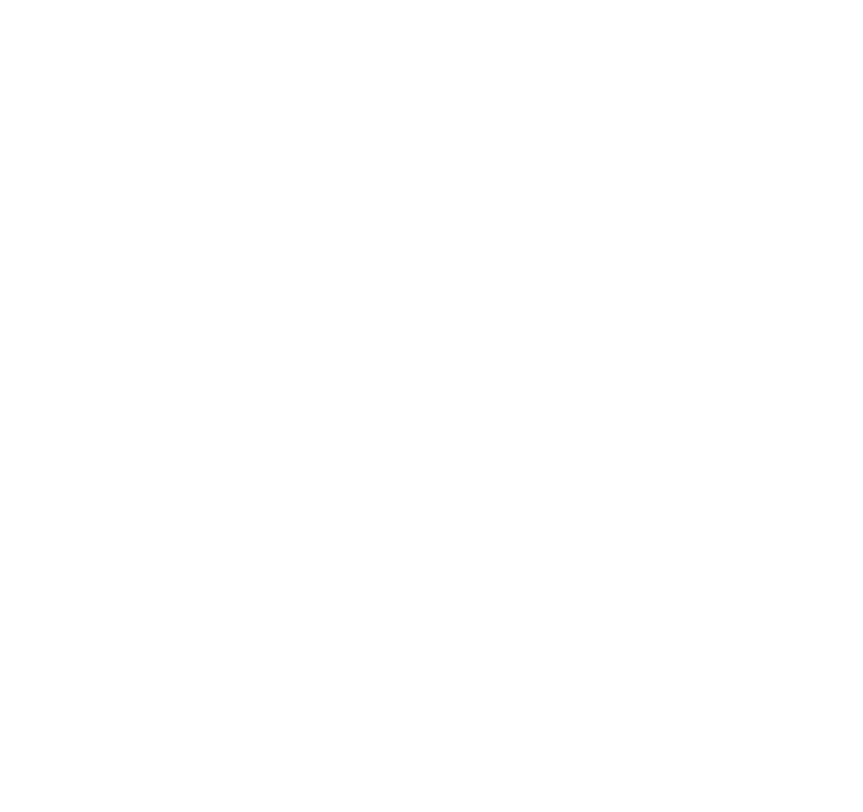
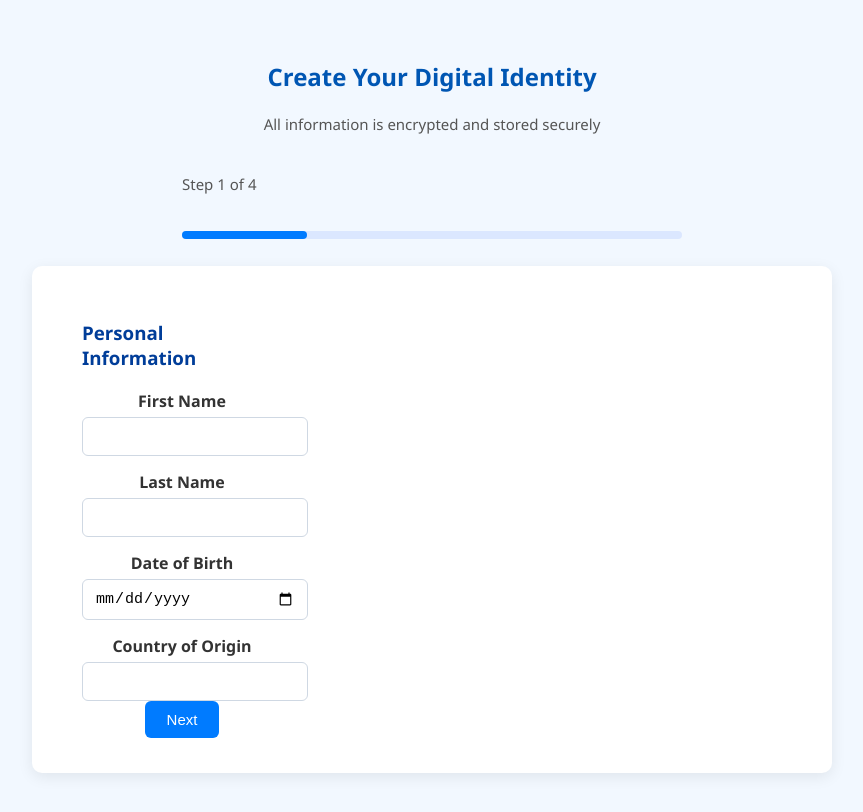
Before and after one commit to sriramsupreeth2006/Digital-Identity-Credential-Platform-Frontend, a React (Create React App) app: page /register in a window 1280 px wide. Before the commit this address had no page. Shown: the top 812 px of the page, without its empty margins (208-1071 px from the left). Built offline with nearby package versions, Linux system fonts and the light colour scheme.

Commit message:
Registration page done, but few changes need to be done

```diff
--- a/src/App.css
+++ b/src/App.css
@@ -341,3 +341,140 @@
 .login-footer a:hover {
   text-decoration: underline;
 }
+/* ================= Register Page Styles ================= */
+.register-wrapper {
+  min-height: 100vh;
+  background: linear-gradient(to bottom right, #007bff, #0056b3);
+  display: flex;
+  flex-direction: column;
+  align-items: center;
+  padding: 40px 20px;
+  color: #fff;
+  font-family: "Segoe UI", sans-serif;
+}
+
+.register-header {
+  text-align: center;
+  margin-bottom: 30px;
+}
+
+.register-shield {
+  font-size: 60px;
+  margin-bottom: 10px;
+}
+
+.register-header h2 {
+  font-size: 28px;
+  margin-bottom: 10px;
+}
+
+.register-header p {
+  font-size: 14px;
+  opacity: 0.9;
+}
+
+.progress-container {
+  width: 90%;
+  max-width: 500px;
+  margin-bottom: 20px;
+}
+
+.progress-text {
+  text-align: left;
+  margin-bottom: 6px;
+  font-size: 14px;
+  color: #f0f0f0;
+}
+
+.progress-bar {
+  background: rgba(255, 255, 255, 0.2);
+  border-radius: 10px;
+  height: 8px;
+  overflow: hidden;
+}
+
+.progress-fill {
+  background: #00ffcc;
+  height: 100%;
+  border-radius: 10px;
+  transition: width 0.4s ease-in-out;
+}
+
+/* Form */
+.register-form {
+  background: #fff;
+  color: #000;
+  width: 90%;
+  max-width: 500px;
+  border-radius: 15px;
+  padding: 30px;
+  box-shadow: 0 8px 20px rgba(0, 0, 0, 0.2);
+}
+
+.register-form h3 {
+  margin-bottom: 20px;
+  color: #0056b3;
+}
+
+.register-form label {
+  display: block;
+  font-weight: 600;
+  margin-bottom: 6px;
+  color: #333;
+}
+
+.register-form input[type="text"],
+.register-form input[type="email"],
+.register-form input[type="date"],
+.register-form input[type="password"],
+.register-form input[type="file"] {
+  width: 100%;
+  padding: 10px;
+  border-radius: 8px;
+  border: 1px solid #ccc;
+  margin-bottom: 15px;
+}
+
+.checkbox {
+  display: flex;
+  align-items: center;
+  gap: 10px;
+  margin-top: 10px;
+  font-size: 14px;
+}
+
+.form-buttons {
+  display: flex;
+  justify-content: space-between;
+  margin-top: 20px;
+}
+
+.primary-btn {
+  background-color: #007bff;
+  color: white;
+  border: none;
+  padding: 10px 18px;
+  border-radius: 8px;
+  font-weight: 600;
+  cursor: pointer;
+  transition: all 0.3s ease;
+}
+
+.primary-btn:hover {
+  background-color: #0056b3;
+}
+
+.secondary-btn {
+  background-color: transparent;
+  color: #007bff;
+  border: 2px solid #007bff;
+  padding: 9px 18px;
+  border-radius: 8px;
+  cursor: pointer;
+  font-weight: 600;
+}
+
+.secondary-btn:hover {
+  background-color: #007bff;
+  color: #fff;
+}
--- a/src/App.js
+++ b/src/App.js
@@ -1,6 +1,6 @@
-import React from "react";
 import { BrowserRouter as Router, Routes, Route } from "react-router-dom";
 import Home from "./Home";
+import Register from "./Register";
 import Login from "./Login";
 
 function App() {
@@ -8,6 +8,7 @@
     <Router>
       <Routes>
         <Route path="/" element={<Home />} />
+        <Route path="/register" element={<Register />} />
         <Route path="/login" element={<Login />} />
       </Routes>
     </Router>
--- a/src/Home.js
+++ b/src/Home.js
@@ -27,7 +27,12 @@
             their digital identity with dignity and security.
           </p>
           <div className="hero-buttons">
-            <button className="primary-btn">Get Started</button>
+            {/* ✅ Activated "Get Started" button */}
+            <button className="primary-btn" onClick={() => navigate("/register")}>
+                Get Started
+            </button>
+
+
             <button
               className="secondary-btn"
               onClick={() => navigate("/login")}
@@ -37,8 +42,7 @@
           </div>
         </div>
 
-        <div className="hero-image">
-        </div>
+        <div className="hero-image"></div>
       </section>
 
       {/* Why Digital Identity Matters */}
--- /dev/null
+++ b/src/Register.css
@@ -0,0 +1,150 @@
+/* Full page container */
+.register-container {
+  background-color: #f2f8ff;
+  min-height: 100vh;
+  display: flex;
+  flex-direction: column;
+  align-items: center; /* ✅ Centers everything horizontally */
+  justify-content: flex-start;
+  font-family: "Segoe UI", sans-serif;
+  padding-top: 40px;
+  text-align: center; /* Centers header + progress text */
+}
+
+/* Header section */
+.register-container h2 {
+  color: #0056b3;
+  font-weight: 600;
+  margin-bottom: 6px;
+}
+
+.register-container p {
+  color: #555;
+  font-size: 15px;
+  margin-bottom: 25px;
+}
+
+/* Progress bar */
+.progress-container {
+  width: 60%;
+  margin-bottom: 25px;
+  text-align: left; /* Keeps step text aligned properly */
+}
+
+.progress-header {
+  display: flex;
+  justify-content: space-between;
+  font-weight: 500;
+  color: #333;
+  margin-bottom: 6px;
+}
+
+progress {
+  width: 100%;
+  height: 8px;
+  border-radius: 8px;
+}
+
+progress::-webkit-progress-bar {
+  background-color: #dbe7ff;
+  border-radius: 8px;
+}
+
+progress::-webkit-progress-value {
+  background-color: #007bff;
+  border-radius: 8px;
+}
+
+/* ✅ Centered Card styling */
+form {
+  background-color: #ffffff;
+  width: 60%;
+  max-width: 700px; /* Prevents stretching too wide */
+  border-radius: 10px;
+  padding: 35px 50px;
+  box-shadow: 0px 4px 15px rgba(0, 0, 0, 0.08);
+  margin: 0 auto; /* ✅ Centers form horizontally */
+  text-align: left; /* Keeps form labels/inputs aligned left */
+}
+
+/* Step header */
+.step h3 {
+  color: #003d99;
+  font-weight: 600;
+  margin-bottom: 20px;
+  text-align: left;
+}
+
+/* Labels and inputs */
+label {
+  display: block;
+  font-weight: 600;
+  color: #333;
+  margin-top: 15px;
+}
+
+input,
+select {
+  width: 100%;
+  padding: 10px 12px;
+  margin-top: 5px;
+  border: 1px solid #cfd8e3;
+  border-radius: 6px;
+  font-size: 15px;
+}
+
+input:focus,
+select:focus {
+  border-color: #007bff;
+  outline: none;
+}
+
+/* Button container */
+.buttons {
+  display: flex;
+  justify-content: flex-end;
+  margin-top: 25px;
+  gap: 10px;
+}
+
+/* Buttons */
+button {
+  background-color: #007bff;
+  color: white;
+  border: none;
+  padding: 10px 22px;
+  border-radius: 6px;
+  font-size: 15px;
+  cursor: pointer;
+  transition: 0.3s;
+}
+
+button:hover {
+  background-color: #0056b3;
+}
+
+/* Footer login link */
+.login-link {
+  margin-top: 20px;
+  font-size: 14px;
+  color: #555;
+}
+
+.login-link a {
+  color: #007bff;
+  text-decoration: none;
+  font-weight: 500;
+}
+
+.login-link a:hover {
+  text-decoration: underline;
+}
+
+/* Responsive design */
+@media (max-width: 768px) {
+  .progress-container,
+  form {
+    width: 90%;
+    padding: 25px;
+  }
+}
--- /dev/null
+++ b/src/Register.js
@@ -0,0 +1,144 @@
+import React, { useState } from "react";
+import "./Register.css";
+
+function Register() {
+  const [step, setStep] = useState(1);
+  const [formData, setFormData] = useState({
+    firstName: "",
+    lastName: "",
+    dob: "",
+    country: "",
+    email: "",
+    phone: "",
+    location: "",
+    documentType: "",
+    file: null,
+    password: "",
+    confirmPassword: "",
+    consent: false,
+  });
+
+  const handleChange = (e) => {
+    const { name, value, type, checked, files } = e.target;
+    setFormData((prev) => ({
+      ...prev,
+      [name]: type === "checkbox" ? checked : files ? files[0] : value,
+    }));
+  };
+
+  const nextStep = () => setStep((prev) => Math.min(prev + 1, 4));
+  const prevStep = () => setStep((prev) => Math.max(prev - 1, 1));
+
+  const handleSubmit = (e) => {
+    e.preventDefault();
+    alert("Account Created Successfully!");
+    console.log(formData);
+  };
+
+  return (
+    <div className="register-container">
+      <h2>Create Your Digital Identity</h2>
+      <p>All information is encrypted and stored securely</p>
+
+      <div className="progress-container">
+        <p>Step {step} of 4</p>
+        <progress value={step} max="4" style={{ width: "100%" }}></progress>
+      </div>
+
+      <form onSubmit={handleSubmit}>
+        {/* Step 1 */}
+        {step === 1 && (
+          <div className="step">
+            <h3>Personal Information</h3>
+            <label>First Name</label>
+            <input name="firstName" value={formData.firstName} onChange={handleChange} />
+
+            <label>Last Name</label>
+            <input name="lastName" value={formData.lastName} onChange={handleChange} />
+
+            <label>Date of Birth</label>
+            <input type="date" name="dob" value={formData.dob} onChange={handleChange} />
+
+            <label>Country of Origin</label>
+            <input name="country" value={formData.country} onChange={handleChange} />
+
+            <button type="button" onClick={nextStep}>Next</button>
+          </div>
+        )}
+
+        {/* Step 2 */}
+        {step === 2 && (
+          <div className="step">
+            <h3>Contact Information</h3>
+            <label>Email Address</label>
+            <input type="email" name="email" value={formData.email} onChange={handleChange} />
+
+            <label>Phone Number</label>
+            <input name="phone" value={formData.phone} onChange={handleChange} />
+
+            <label>Current Location</label>
+            <input name="location" value={formData.location} onChange={handleChange} />
+
+            <div className="buttons">
+              <button type="button" onClick={prevStep}>Previous</button>
+              <button type="button" onClick={nextStep}>Next</button>
+            </div>
+          </div>
+        )}
+
+        {/* Step 3 */}
+        {step === 3 && (
+          <div className="step">
+            <h3>Document Verification</h3>
+            <label>Document Type</label>
+            <input name="documentType" value={formData.documentType} onChange={handleChange} />
+
+            <label>Upload Identity Document</label>
+            <input type="file" name="file" onChange={handleChange} />
+
+            <div className="buttons">
+              <button type="button" onClick={prevStep}>Previous</button>
+              <button type="button" onClick={nextStep}>Next</button>
+            </div>
+          </div>
+        )}
+
+        {/* Step 4 */}
+        {step === 4 && (
+          <div className="step">
+            <h3>Security & Privacy</h3>
+            <label>Password</label>
+            <input type="password" name="password" value={formData.password} onChange={handleChange} />
+
+            <label>Confirm Password</label>
+            <input type="password" name="confirmPassword" value={formData.confirmPassword} onChange={handleChange} />
+
+            <label>
+              <input
+                type="checkbox"
+                name="consent"
+                checked={formData.consent}
+                onChange={handleChange}
+              />
+              I consent to the secure storage of my information
+            </label>
+
+            <div className="info-box">
+              <p>
+                🔐 Your data is protected with military-grade encryption and will never be
+                shared without your explicit consent.
+              </p>
+            </div>
+
+            <div className="buttons">
+              <button type="button" onClick={prevStep}>Previous</button>
+              <button type="submit">Create Account</button>
+            </div>
+          </div>
+        )}
+      </form>
+    </div>
+  );
+}
+
+export default Register;
--- a/src/index.js
+++ b/src/index.js
@@ -3,6 +3,7 @@
 import './index.css';
 import App from './App';
 import reportWebVitals from './reportWebVitals';
+
 const root = ReactDOM.createRoot(document.getElementById('root'));
 root.render(
   <React.StrictMode>
```
